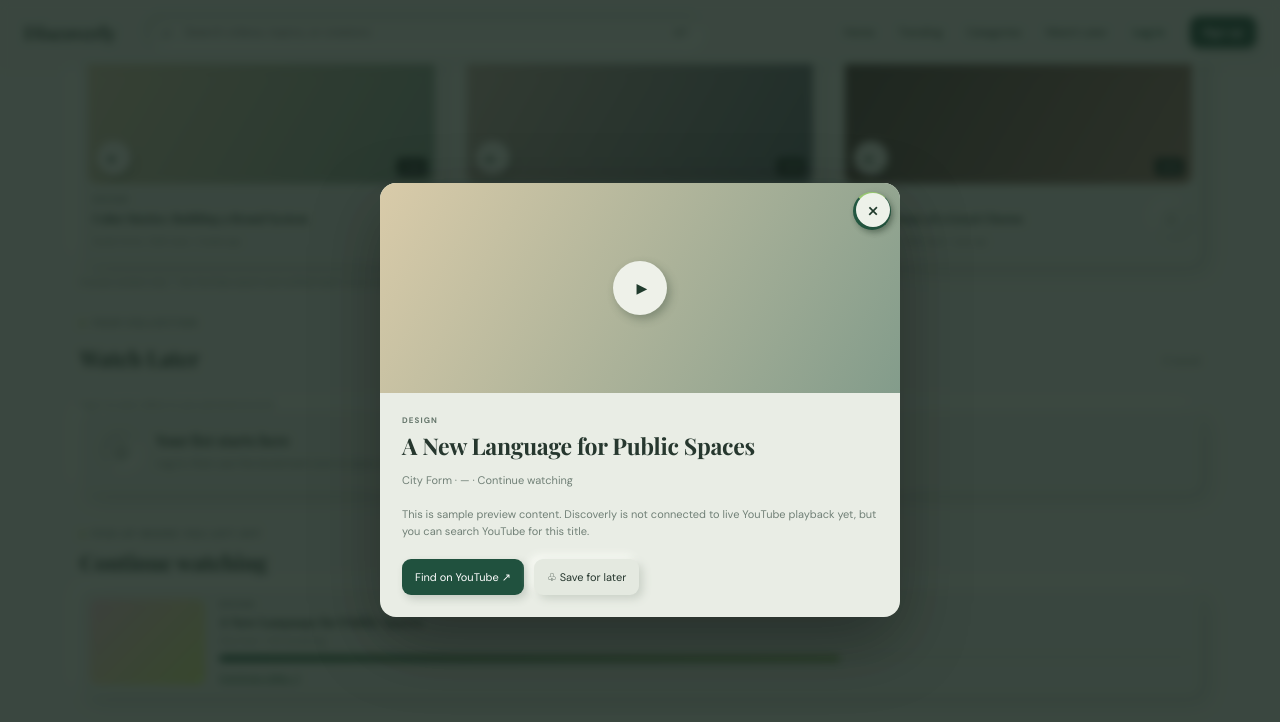
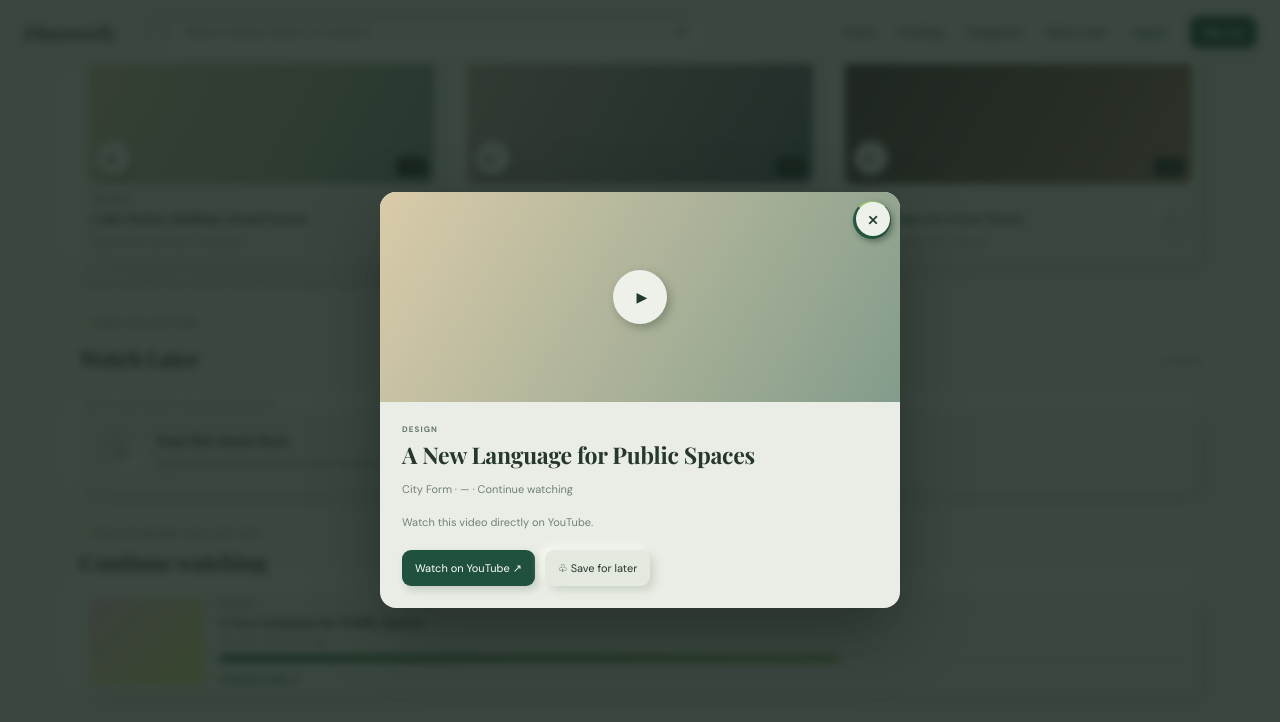
Before and after one commit to itzbinz6/Discoverly, a Next.js app: page / in a window 1280 px wide. Both pictures are taken after a click on the button "Continue video ↗". Shown: the part 1287-2009 px from the top of the page. Built offline with nearby package versions, Linux system fonts and the light colour scheme; no server answers.

Commit message:
feat: integrate YouTube Data API for real video discovery

```diff
--- /dev/null
+++ b/app/api/youtube/route.ts
@@ -0,0 +1,100 @@
+
+import { NextResponse } from "next/server";
+
+const YOUTUBE_API_URL = "https://www.googleapis.com/youtube/v3";
+
+export async function GET(request: Request) {
+  try {
+    const apiKey = process.env.YOUTUBE_API_KEY;
+
+    if (!apiKey) {
+      return NextResponse.json(
+        { error: "YouTube API key is not configured." },
+        { status: 500 }
+      );
+    }
+
+    const { searchParams } = new URL(request.url);
+    const query = searchParams.get("q")?.trim();
+
+    if (!query) {
+      return NextResponse.json(
+        { error: "A search query is required." },
+        { status: 400 }
+      );
+    }
+
+    const searchUrl = new URL(`${YOUTUBE_API_URL}/search`);
+    searchUrl.search = new URLSearchParams({
+      part: "snippet",
+      type: "video",
+      maxResults: "12",
+      order: "relevance",
+      q: query,
+      key: apiKey,
+    }).toString();
+
+    const searchResponse = await fetch(searchUrl);
+
+    if (!searchResponse.ok) {
+      const error = await searchResponse.json();
+      console.error("YouTube search error:", error);
+
+      return NextResponse.json(
+        { error: "Could not retrieve YouTube videos." },
+        { status: searchResponse.status }
+      );
+    }
+
+    const searchData = await searchResponse.json();
+    const videoIds = (searchData.items ?? [])
+      .map((item: { id?: { videoId?: string } }) => item.id?.videoId)
+      .filter(Boolean);
+
+    if (videoIds.length === 0) {
+      return NextResponse.json({ videos: [] });
+    }
+
+    const detailsUrl = new URL(`${YOUTUBE_API_URL}/videos`);
+    detailsUrl.search = new URLSearchParams({
+      part: "snippet,contentDetails,statistics",
+      id: videoIds.join(","),
+      key: apiKey,
+    }).toString();
+
+    const detailsResponse = await fetch(detailsUrl);
+
+    if (!detailsResponse.ok) {
+      return NextResponse.json(
+        { error: "Could not retrieve video details." },
+        { status: detailsResponse.status }
+      );
+    }
+
+    const detailsData = await detailsResponse.json();
+
+    const videos = (detailsData.items ?? []).map((video: any) => ({
+      id: video.id,
+      title: video.snippet.title,
+      creator: video.snippet.channelTitle,
+      thumbnail:
+        video.snippet.thumbnails?.high?.url ??
+        video.snippet.thumbnails?.medium?.url ??
+        video.snippet.thumbnails?.default?.url,
+      views: Number(video.statistics?.viewCount ?? 0),
+      publishedAt: video.snippet.publishedAt,
+      duration: video.contentDetails.duration,
+      categoryId: video.snippet.categoryId,
+      videoUrl: `https://www.youtube.com/watch?v=${video.id}`,
+    }));
+
+    return NextResponse.json({ videos });
+  } catch (error) {
+    console.error("YouTube API route error:", error);
+
+    return NextResponse.json(
+      { error: "Something went wrong while fetching videos." },
+      { status: 500 }
+    );
+  }
+}
--- a/app/page.tsx
+++ b/app/page.tsx
@@ -3,7 +3,22 @@
 import { useEffect, useMemo, useState } from 'react';
 import { createClient } from '../lib/supabase/client';
 
-type Video = { id: string; category: string; title: string; creator: string; views: string; age: string; duration: string; score: number; tone: string; progress?: number; remaining?: string };
+type Video = {
+  id: string;
+  category: string;
+  title: string;
+  creator: string;
+  views: string;
+  age: string;
+  duration: string;
+  score: number;
+  tone: string;
+  thumbnail?: string;
+  videoUrl?: string;
+  publishedAt?: string;
+  progress?: number;
+  remaining?: string;
+};
 const videos: Video[] = [
   { id: 'web-build', category: 'TECHNOLOGY', title: 'A Better Way to Build on the Web', creator: 'Mina Rowe', views: '510K views', age: '2 days ago', duration: '18:42', score: 92, tone: 'tech' },
   { id: 'brand-system', category: 'DESIGN', title: 'Color Stories: Building a Brand System', creator: 'Studio Forma', views: '324K views', age: '3 weeks ago', duration: '12:06', score: 88, tone: 'design' },
@@ -15,11 +30,90 @@ const videos: Video[] = [
 const featuredVideo: Video = { id: 'mountains', category: 'TRAVEL', title: 'Above the Quiet: Mountains at First Light', creator: 'Northbound Films', views: '842K views', age: '4 days ago', duration: '14:28', score: 96, tone: 'travel' };
 const continueVideo: Video = { id: 'public-spaces', category: 'DESIGN', title: 'A New Language for Public Spaces', creator: 'City Form', views: '—', age: 'Continue watching', duration: '18:30', score: 87, tone: 'design' };
 const interests = ['All', 'Technology', 'Design', 'Business', 'Science', 'Travel', 'Music', 'Gaming'];
-const durationSeconds = (value: string) => { const [m, s] = value.split(':').map(Number); return m * 60 + s; };
+const formatYouTubeDuration = (value: string) => {
+  const match = value.match(/PT(?:(\d+)H)?(?:(\d+)M)?(?:(\d+)S)?/);
+
+  if (!match) return "0:00";
+
+  const hours = Number(match[1] ?? 0);
+  const minutes = Number(match[2] ?? 0);
+  const seconds = Number(match[3] ?? 0);
+
+  if (hours > 0) {
+    return `${hours}:${String(minutes).padStart(2, "0")}:${String(seconds).padStart(2, "0")}`;
+  }
+
+  return `${minutes}:${String(seconds).padStart(2, "0")}`;
+};
+
+const formatYouTubeAge = (publishedAt: string) => {
+  const days = Math.max(
+    0,
+    Math.floor(
+      (Date.now() - new Date(publishedAt).getTime()) / 86400000
+    )
+  );
+
+  if (days === 0) return 'Today';
+  if (days === 1) return '1 day ago';
+  if (days < 7) return `${days} days ago`;
+  if (days < 30) return `${Math.floor(days / 7)} weeks ago`;
+  if (days < 365) return `${Math.floor(days / 30)} months ago`;
+
+  return `${Math.floor(days / 365)} years ago`;
+};
+
+const formatYouTubeViews = (views: number) => {
+  return `${new Intl.NumberFormat('en', {
+    notation: 'compact',
+    maximumFractionDigits: 1,
+  }).format(views)} views`;
+};
+
+type YouTubeVideo = {
+  id: string;
+  title: string;
+  creator: string;
+  thumbnail: string;
+  views: number;
+  publishedAt: string;
+  duration: string;
+  videoUrl: string;
+};
+
+const convertYouTubeVideos = (items: YouTubeVideo[]): Video[] => {
+  return items.map((item) => ({
+    id: item.id,
+    category: 'TECHNOLOGY',
+    title: item.title,
+    creator: item.creator,
+    views: formatYouTubeViews(item.views),
+    age: formatYouTubeAge(item.publishedAt),
+    duration: formatYouTubeDuration(item.duration),
+    score: 0,
+    tone: 'tech',
+    thumbnail: item.thumbnail,
+    videoUrl: item.videoUrl,
+    publishedAt: item.publishedAt,
+  }));
+};
+
+const durationSeconds = (value: string) => {const [m, s] = value.split(':').map(Number); return m * 60 + s; };
 const ageDays = (age: string) => { const n = Number(age.match(/\d+/)?.[0] ?? 0); if (age.includes('year')) return n * 365; if (age.includes('month')) return n * 30; if (age.includes('week')) return n * 7; return n; };
 function Score({ value }: { value: number }) { return <div className="score-ring" aria-label={`Example match score ${value}`}><span>{value}</span></div>; }
 function VideoCard({ video, saved, onToggleSave, onPreview }: { video: Video; saved: boolean; onToggleSave: (id: string) => void; onPreview: (video: Video) => void }) {
-  return <article className="video-card"><div className={`video-thumb ${video.tone}`}><Score value={video.score}/><button className="play-button" aria-label={`Open ${video.title}`} onClick={() => onPreview(video)}>▶</button><span className="duration">{video.duration}</span></div><div className="video-details"><div className="category-label">{video.category}</div><div className="video-title-line"><h3>{video.title}</h3><button className={`save-button ${saved ? 'saved' : ''}`} aria-label={saved ? `Remove ${video.title} from Watch Later` : `Save ${video.title} to Watch Later`} title={saved ? 'Remove from Watch Later' : 'Save to Watch Later'} onClick={() => onToggleSave(video.id)}>{saved ? '✓' : '♧'}</button></div><p className="video-meta">{video.creator} · {video.views} · {video.age}</p></div></article>;
+  return <article className="video-card"><div
+  className={`video-thumb ${video.tone}`}
+  style={
+    video.thumbnail
+      ? {
+          backgroundImage: `url("${video.thumbnail}")`,
+          backgroundSize: 'cover',
+          backgroundPosition: 'center',
+        }
+      : undefined
+  }
+>{video.score > 0 && <Score value={video.score} />}<button className="play-button" aria-label={`Open ${video.title}`} onClick={() => onPreview(video)}>▶</button><span className="duration">{video.duration}</span></div><div className="video-details"><div className="category-label">{video.category}</div><div className="video-title-line"><h3>{video.title}</h3><button className={`save-button ${saved ? 'saved' : ''}`} aria-label={saved ? `Remove ${video.title} from Watch Later` : `Save ${video.title} to Watch Later`} title={saved ? 'Remove from Watch Later' : 'Save to Watch Later'} onClick={() => onToggleSave(video.id)}>{saved ? '✓' : '♧'}</button></div><p className="video-meta">{video.creator} · {video.views} · {video.age}</p></div></article>;
 }
 export default function Home() {
   const [supabase] = useState(() => createClient());
@@ -37,6 +131,10 @@ export default function Home() {
   const [date, setDate] = useState('Any time');
   const [sort, setSort] = useState('Best match');
   const [savedIds, setSavedIds] = useState<string[]>([]);
+  const [liveVideos, setLiveVideos] = useState<Video[]>([]);
+  const [youtubeLoading, setYoutubeLoading] = useState(false);
+  const [youtubeError, setYoutubeError] = useState('');
+  const currentFeaturedVideo = liveVideos[0] ?? featuredVideo;
   const [selectedVideo, setSelectedVideo] = useState<Video | null>(null);
   const [accountOpen, setAccountOpen] = useState(false);
   const [mobileMenuOpen, setMobileMenuOpen] = useState(false);
@@ -116,6 +214,48 @@ export default function Home() {
       subscription.unsubscribe();
     };
   }, [supabase]);
+  useEffect(() => {
+  let mounted = true;
+
+  const fetchYouTubeVideos = async () => {
+    setYoutubeLoading(true);
+    setYoutubeError('');
+
+    try {
+      const response = await fetch('/api/youtube?q=technology');
+
+      if (!response.ok) {
+        const errorData = await response.json().catch(() => null);
+
+        throw new Error(
+          errorData?.error || `YouTube request failed (${response.status}).`
+        );
+      }
+      const data = await response.json();
+
+      if (!mounted) return;
+
+      setLiveVideos(convertYouTubeVideos(data.videos ?? []));
+    } catch (error) {
+      if (!mounted) return;
+
+      console.error('YouTube fetch error:', error);
+      setYoutubeError(
+        error instanceof Error
+          ? error.message
+          : 'Something went wrong while loading videos.'
+      );
+    } finally {
+      if (mounted) setYoutubeLoading(false);
+    }
+  };
+
+  void fetchYouTubeVideos();
+
+  return () => {
+    mounted = false;
+  };
+}, []);
 
   const handleLogout = async () => {
     const { error } = await supabase.auth.signOut();
@@ -125,7 +265,7 @@ export default function Home() {
   };
 
   const filtered = useMemo(() => {
-    let list = videos.filter(v => {
+    let list = (liveVideos.length > 0 ? liveVideos : videos).filter(v => {
       const categoryMatch = (active === 'All' || v.category.toLowerCase() === active.toLowerCase()) && (category === 'All categories' || v.category.toLowerCase() === category.toLowerCase());
       const queryMatch = `${v.title} ${v.creator} ${v.category}`.toLowerCase().includes(query.trim().toLowerCase());
       const seconds = durationSeconds(v.duration);
@@ -193,8 +333,12 @@ export default function Home() {
           video_id: id,
           title: video.title,
           channel_title: video.creator,
-          thumbnail_url: null,
-          video_url: `https://www.youtube.com/results?search_query=${encodeURIComponent(`${video.title} ${video.creator}`)}`,
+          thumbnail_url: video.thumbnail ?? null,
+          video_url:
+            video.videoUrl ??
+            `https://www.youtube.com/results?search_query=${encodeURIComponent(
+              `${video.title} ${video.creator}`
+            )}`,
         });
         if (error) throw error;
         setSavedIds((current) => current.includes(id) ? current : [...current, id]);
@@ -276,12 +420,165 @@ export default function Home() {
     <div className="page-wrap">
       <section className="hero"><div className="hero-copy"><div className="hero-kicker"><i/> CURATED FOR YOUR CURIOSITY</div><h1>Find your next favorite<br className="desktop-break"/> video</h1><p>Discover thoughtful stories, fresh ideas, and the videos worth making time for.</p><button className="compass" aria-label="Explore videos" title="Explore videos" onClick={() => scrollTo('trending')}>⊙</button></div><div className="hero-orb" aria-hidden="true"><div className="orb-core"/></div></section>
       <section className="interests" id="interests"><div className="section-kicker"><i/> BROWSE BY INTEREST</div><div className="section-head"><h2>A little something for every mood</h2><button className="clear" onClick={clearFilters}>Clear filters</button></div><div className="chips" aria-label="Filter by interest">{interests.map(i => <button key={i} className={`chip ${active===i?'active':''}`} aria-pressed={active===i} onClick={() => setActive(i)}>{active===i && <span>• </span>}{i}</button>)}</div><div className="filter-panel"><label>CATEGORY<select value={category} onChange={e=>setCategory(e.target.value)}>{['All categories','Technology','Design','Business','Science','Travel','Music','Gaming'].map(v=><option key={v}>{v}</option>)}</select></label><label>DURATION<select value={duration} onChange={e=>setDuration(e.target.value)}>{['Any length','Under 10 min','10–20 min','Over 20 min'].map(v=><option key={v}>{v}</option>)}</select></label><label>UPLOAD DATE<select value={date} onChange={e=>setDate(e.target.value)}>{['Any time','Today','This week','This month','This year'].map(v=><option key={v}>{v}</option>)}</select></label><label>SORT BY<select value={sort} onChange={e=>setSort(e.target.value)}>{['Most popular','Best match','Newest'].map(v=><option key={v}>{v}</option>)}</select></label></div></section>
-      <section className="featured"><div className="section-kicker"><i/> EDITOR&apos;S PICK</div><h2>Featured this week</h2><article className="featured-card"><div className="featured-thumb"><Score value={96}/><button className="play-button" aria-label="Open featured video" onClick={() => setSelectedVideo(featuredVideo)}>▶</button><span className="duration">14:28</span></div><div className="featured-info"><div className="category-label">TRAVEL</div><h3>Above the Quiet: Mountains at First Light</h3><p>A slow, cinematic journey through high country as daybreak reshapes the landscape.</p><div className="featured-by"><div><b>Northbound Films</b><small>842K views · 4 days ago</small></div><button className={`save-button ${savedIds.includes(featuredVideo.id) ? 'saved' : ''}`} aria-label={savedIds.includes(featuredVideo.id) ? 'Remove featured video from Watch Later' : 'Save featured video to Watch Later'} title="Save to Watch Later" onClick={() => toggleSave(featuredVideo.id)}>{savedIds.includes(featuredVideo.id) ? '✓' : '♧'}</button></div></div></article></section>
-      <section className="trending" id="trending"><div className="section-kicker"><i/> POPULAR RIGHT NOW</div><div className="section-head results-head"><h2>Trending now</h2><span className="result-count">{filtered.length} {filtered.length === 1 ? 'video' : 'videos'}</span></div><div className="video-grid">{filtered.map(v=><VideoCard key={v.id} video={v} saved={savedIds.includes(v.id)} onToggleSave={toggleSave} onPreview={setSelectedVideo}/>)}</div>{filtered.length===0 && <div className="empty"><p>No preview videos match those filters.</p><button className="clear" onClick={clearFilters}>Clear filters and try again</button></div>}<p className="preview-note">Preview content only — live YouTube search and verified match scores are not connected yet.</p></section>
+      <section className="featured">
+        <div className="section-kicker"><i/> EDITOR&apos;S PICK</div>
+        <h2>Featured this week</h2>
+
+        <article className="featured-card">
+          <div
+            className="featured-thumb"
+            style={
+              currentFeaturedVideo.thumbnail
+                ? {
+                    backgroundImage: `url("${currentFeaturedVideo.thumbnail}")`,
+                    backgroundSize: 'cover',
+                    backgroundPosition: 'center',
+                  }
+                : undefined
+            }
+          >
+            {currentFeaturedVideo.score > 0 && (
+              <Score value={currentFeaturedVideo.score} />
+            )}
+
+            <button
+              className="play-button"
+              aria-label="Open featured video"
+              onClick={() => setSelectedVideo(currentFeaturedVideo)}
+            >
+              ▶
+            </button>
+
+            <span className="duration">
+              {currentFeaturedVideo.duration}
+            </span>
+          </div>
+
+          <div className="featured-info">
+            <div className="category-label">
+              {currentFeaturedVideo.category}
+            </div>
+
+            <h3>{currentFeaturedVideo.title}</h3>
+
+            <p>
+              Discover something interesting and worth your time.
+            </p>
+
+            <div className="featured-by">
+              <div>
+                <b>{currentFeaturedVideo.creator}</b>
+                <small>
+                  {currentFeaturedVideo.views} · {currentFeaturedVideo.age}
+                </small>
+              </div>
+
+              <button
+                className={`save-button ${
+                  savedIds.includes(currentFeaturedVideo.id) ? 'saved' : ''
+                }`}
+                aria-label={
+                  savedIds.includes(currentFeaturedVideo.id)
+                    ? 'Remove featured video from Watch Later'
+                    : 'Save featured video to Watch Later'
+                }
+                title="Save to Watch Later"
+                onClick={() => toggleSave(currentFeaturedVideo.id)}
+              >
+                {savedIds.includes(currentFeaturedVideo.id) ? '✓' : '♧'}
+              </button>
+            </div>
+          </div>
+        </article>
+      </section>
+      <section className="trending" id="trending"><div className="section-kicker"><i/> POPULAR RIGHT NOW</div><div className="section-head results-head"><h2>Trending now</h2><span className="result-count">{filtered.length} {filtered.length === 1 ? 'video' : 'videos'}</span></div><div className="video-grid">{filtered.map(v=><VideoCard key={v.id} video={v} saved={savedIds.includes(v.id)} onToggleSave={toggleSave} onPreview={setSelectedVideo}/>)}</div>{filtered.length===0 && <div className="empty"><p>No preview videos match those filters.</p><button className="clear" onClick={clearFilters}>Clear filters and try again</button></div>}<p className="preview-note">
+        Discover real videos from YouTube. Personalized relevance scoring is still being improved.</p></section>
       <section className="continue" id="watch-later"><div className="section-kicker"><i/> YOUR COLLECTION</div><div className="section-head"><h2>Watch Later</h2><span className="result-count">{savedVideos.length} saved</span></div>{saveMessage && <p role="status" aria-live="polite" className="preview-note">{saveMessage}</p>}{!userId && authReady && <p className="preview-note">Log in to save videos to your personal account.</p>}{savedVideos.length ? <div className="video-grid saved-grid">{savedVideos.map(v => <VideoCard key={v.id} video={v} saved onToggleSave={toggleSave} onPreview={setSelectedVideo}/>)}</div> : <div className="saved-empty"><span className="saved-empty-icon">♧</span><div><h3>Your list starts here</h3><p>{userId ? 'Use the bookmark icon on any video to keep it here for later.' : 'Log in, then use the bookmark icon to save videos to your account.'}</p></div><button className="secondary-button" onClick={() => userId ? scrollTo('trending') : window.location.assign('/auth')}>{userId ? 'Explore videos' : 'Log in to save videos'}</button></div>}</section>
       <section className="continue" id="continue-watching"><div className="section-kicker"><i/> PICK UP WHERE YOU LEFT OFF</div><h2>Continue watching</h2><article className="continue-card"><div className="continue-art"/><div className="continue-info"><div className="category-label">DESIGN</div><h3>A New Language for Public Spaces</h3><p>City Form · 5:14 remaining</p><div className="progress"><span/></div><button className="text-action" onClick={() => setSelectedVideo(continueVideo)}>Continue video ↗</button></div></article></section>
       <footer><b>Discoverly</b><span>Find videos worth your time.</span><a href="#top">Back to top ↑</a></footer>
     </div>
-    {selectedVideo && <div className="modal-backdrop" role="presentation" onMouseDown={e => { if (e.target === e.currentTarget) setSelectedVideo(null); }}><section className="video-modal" role="dialog" aria-modal="true" aria-labelledby="modal-title"><button className="modal-close" aria-label="Close video details" onClick={() => setSelectedVideo(null)}>×</button><div className={`modal-art ${selectedVideo.tone}`}><Score value={selectedVideo.score}/><span className="modal-play">▶</span></div><div className="modal-content"><div className="category-label">{selectedVideo.category}</div><h2 id="modal-title">{selectedVideo.title}</h2><p>{selectedVideo.creator} · {selectedVideo.views} · {selectedVideo.age}</p><p className="modal-note">This is sample preview content. Discoverly is not connected to live YouTube playback yet, but you can search YouTube for this title.</p><div className="modal-actions"><a className="primary-button" href={`https://www.youtube.com/results?search_query=${encodeURIComponent(selectedVideo.title + ' ' + selectedVideo.creator)}`} target="_blank" rel="noreferrer">Find on YouTube ↗</a><button className="secondary-button" onClick={() => toggleSave(selectedVideo.id)}>{savedIds.includes(selectedVideo.id) ? '✓ Saved · Remove' : '♧ Save for later'}</button></div></div></section></div>}
+    {selectedVideo && (
+    <div
+      className="modal-backdrop"
+      role="presentation"
+      onMouseDown={e => {
+        if (e.target === e.currentTarget) setSelectedVideo(null);
+      }}
+    >
+      <section
+        className="video-modal"
+        role="dialog"
+        aria-modal="true"
+        aria-labelledby="modal-title"
+      >
+        <button
+          className="modal-close"
+          aria-label="Close video details"
+          onClick={() => setSelectedVideo(null)}
+        >
+          ×
+        </button>
+
+        <div
+          className={`modal-art ${selectedVideo.tone}`}
+          style={
+            selectedVideo.thumbnail
+              ? {
+                  backgroundImage: `url("${selectedVideo.thumbnail}")`,
+                  backgroundSize: 'cover',
+                  backgroundPosition: 'center',
+                }
+              : undefined
+          }
+        >
+          {selectedVideo.score > 0 && (
+            <Score value={selectedVideo.score} />
+          )}
+          <span className="modal-play">▶</span>
+        </div>
+
+        <div className="modal-content">
+          <div className="category-label">
+            {selectedVideo.category}
+          </div>
+
+          <h2 id="modal-title">{selectedVideo.title}</h2>
+
+          <p>
+            {selectedVideo.creator} · {selectedVideo.views} · {selectedVideo.age}
+          </p>
+
+          <p className="modal-note">
+            Watch this video directly on YouTube.
+          </p>
+
+          <div className="modal-actions">
+            <a
+              className="primary-button"
+              href={
+                selectedVideo.videoUrl ??
+                `https://www.youtube.com/results?search_query=${encodeURIComponent(
+                  selectedVideo.title + ' ' + selectedVideo.creator
+                )}`
+              }
+              target="_blank"
+              rel="noreferrer"
+            >
+              Watch on YouTube ↗
+            </a>
+
+            <button
+              className="secondary-button"
+              onClick={() => toggleSave(selectedVideo.id)}
+            >
+              {savedIds.includes(selectedVideo.id)
+                ? '✓ Saved · Remove'
+                : '♧ Save for later'}
+            </button>
+          </div>
+        </div>
+      </section>
+    </div>
+  )}
   </main>;
 }
```
Also changed, not shown: 1 other file (tests, documents, lock files or other folders).
